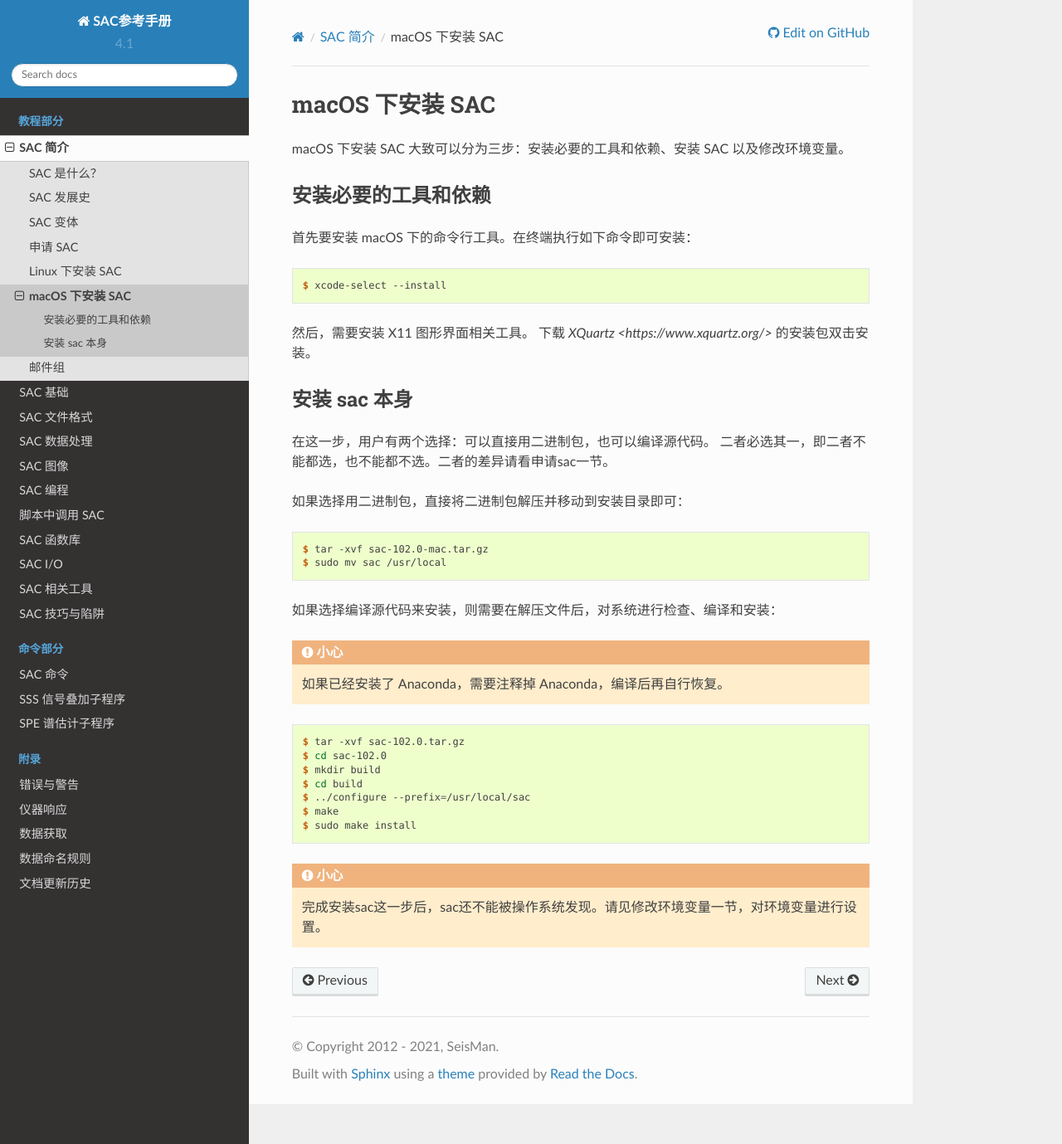
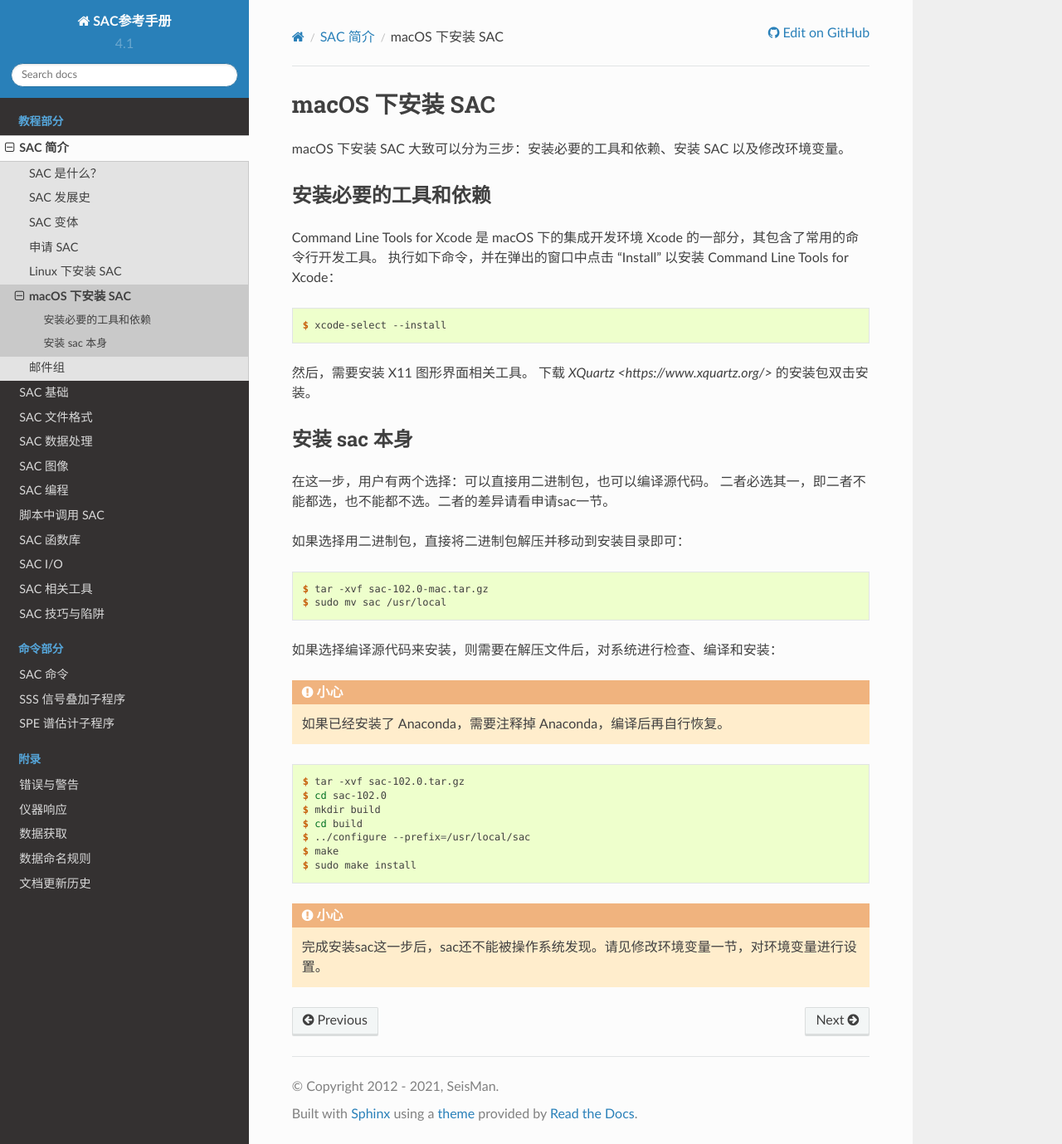
Before and after one commit to seisman/SAC_Docs_zh, a Sphinx documentation site: the page built from source/introduction/macOS-install.rst, in a window 1280 px wide and 1379 px high. Shown: the whole window at 83% size. Built offline with Sphinx 7.4.7 and the Read the Docs theme 2.0.0, drawn with Linux system fonts in a browser that asks for light colours.

Commit message:
Update source/introduction/macOS-install.rst
Co-authored-by: Yao Jiayuan <coreman.seism@gmail.com>

```diff
--- a/source/introduction/macOS-install.rst
+++ b/source/introduction/macOS-install.rst
@@ -6,7 +6,8 @@
 安装必要的工具和依赖
 -----------------
 
-首先要安装 macOS 下的命令行工具。在终端执行如下命令即可安装：
+Command Line Tools for Xcode 是 macOS 下的集成开发环境 Xcode 的一部分，其包含了常用的命令行开发工具。
+执行如下命令，并在弹出的窗口中点击 “Install” 以安装 Command Line Tools for Xcode：
 
 .. code-block:: console
 
```
